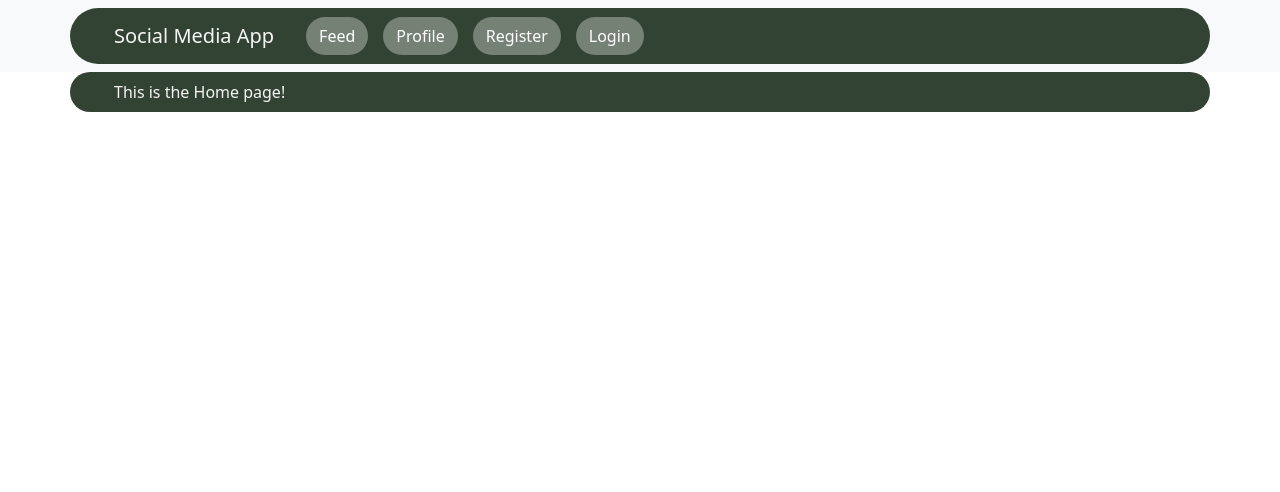
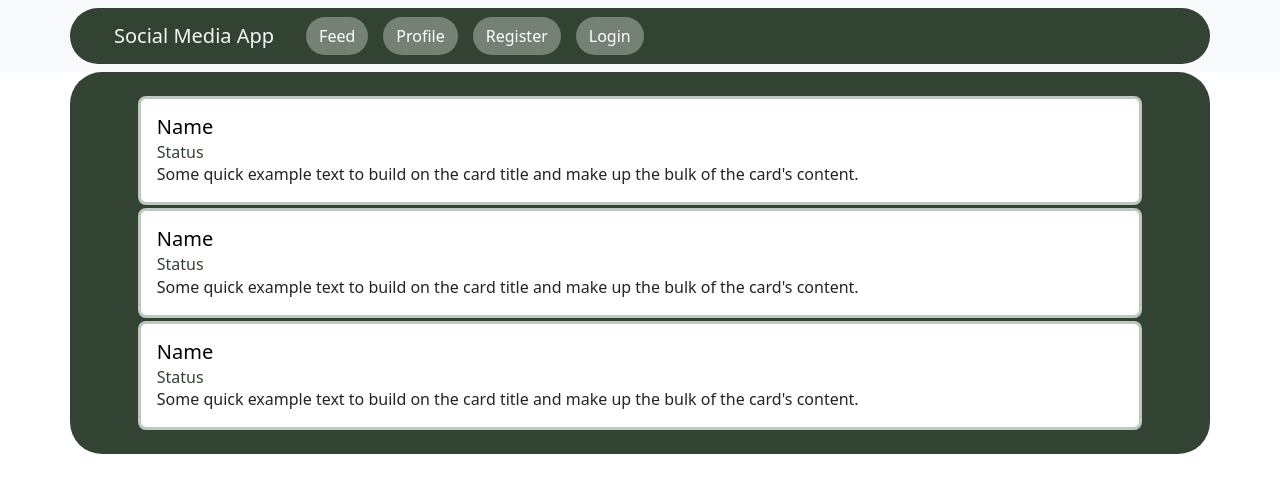
Before and after one commit to jrh761/CS-4413-Final-Project, a React (Create React App) app in the folder frontend/: page / in a window 1280 px wide. Shown: the top 492 px of the page. Built offline with nearby package versions, Linux system fonts and the light colour scheme.

Commit message:
Profile?

```diff
--- /dev/null
+++ b/frontend/src/components/PostCard.css
@@ -0,0 +1,18 @@
+.CardWrapper {
+    width: 90%;
+    margin: 5%;
+    margin-top: 0.2rem !important;
+    margin-bottom: 0.2rem !important;
+    border-radius: 0.5rem !important;
+    border-color: rgba(68, 94, 72, 0.34) !important;
+    border-width: 0.2rem !important;
+}
+
+.CardName {
+    text-decoration: none !important;
+    color: black;
+}
+
+.CardStatus {
+    color: rgb(51, 67, 51) !important;
+}
--- /dev/null
+++ b/frontend/src/components/PostCard.tsx
@@ -0,0 +1,22 @@
+import "./PostCard.css";
+import { Link } from "react-router-dom";
+import Card from 'react-bootstrap/Card';
+
+function TextExample() {
+  return (
+    <Card className="CardWrapper">
+      <Card.Body>
+        <Link to="#Profile" className="CardName">
+          <Card.Title>Name</Card.Title>
+        </Link>
+        <Card.Subtitle className="CardStatus">Status</Card.Subtitle>
+        <Card.Text>
+          Some quick example text to build on the card title and make up the
+          bulk of the card's content.
+        </Card.Text>
+      </Card.Body>
+    </Card>
+  );
+}
+
+export default TextExample;
--- a/frontend/src/pages/Home.css
+++ b/frontend/src/pages/Home.css
@@ -5,7 +5,8 @@
     color: whitesmoke !important;
 }
 
-.ContentDiv {
-    margin-left: 2rem;
-    margin-right: 2rem;
+.HomeBodyDiv {
+    margin-top: 1rem !important;
+    margin-bottom: 1rem !important;
+    background-color: rgba(0, 0, 0, 0);
 }
--- a/frontend/src/pages/Home.tsx
+++ b/frontend/src/pages/Home.tsx
@@ -1,14 +1,19 @@
 import React from "react";
 import { Container } from "react-bootstrap";
 import "./Home.css";
+import PostCard from "../components/PostCard";
 
 const HomePage: React.FC = () => {
   return (
   <div>
     <Container className="HomeContainer">
-      <div className="ContentDiv">
-        <header>This is the Home page!</header>
-      </div>
+      <body className="HomeBodyDiv">
+        <main>
+          <PostCard></PostCard>
+          <PostCard></PostCard>
+          <PostCard></PostCard>
+        </main>
+      </body>
     </Container>
   </div>
   );
```
Also changed, not shown: frontend/src/pages/Profile.tsx (added, +19 -0 lines), frontend/src/pages/Profile.css (added).
